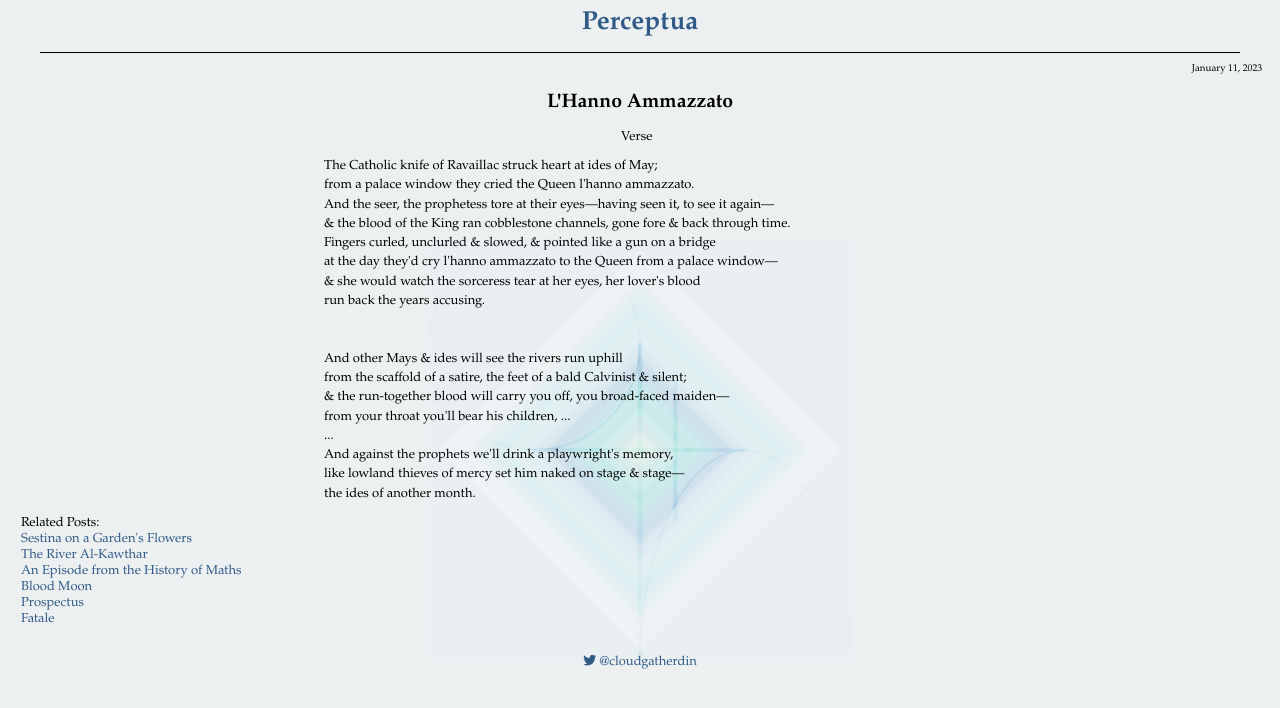
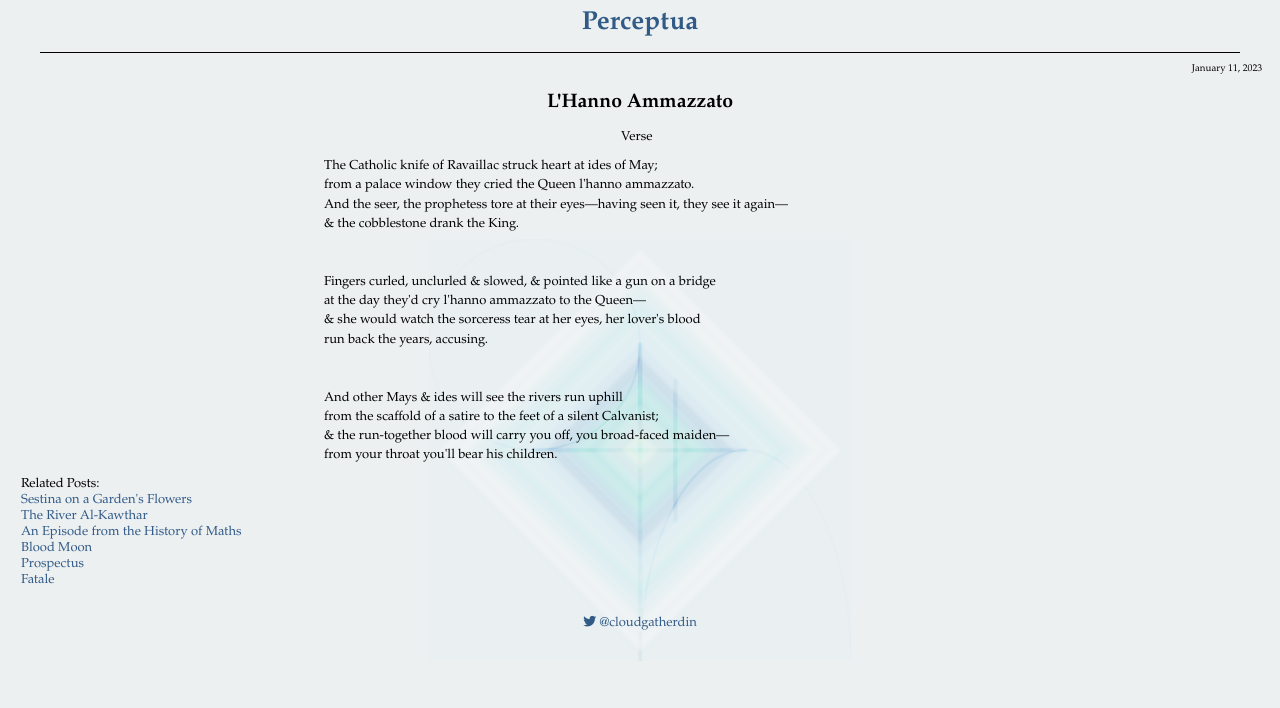
Before and after one commit to Perceptua/perceptua, a Jekyll site: the page built from _posts/2023-01-11-l'hanno-ammazzato.md, in a window 1280 px wide. Shown: the top 708 px of the page. Built offline with Jekyll 4.4.1, drawn with Linux system fonts in a browser that asks for light colours.

Commit message:
edit l'hanno ammazzato & the river al kawthar

```diff
--- a/_posts/2023-01-11-l'hanno-ammazzato.md
+++ b/_posts/2023-01-11-l'hanno-ammazzato.md
@@ -8,18 +8,15 @@ layout: post
 
 <p class="hanging">The Catholic knife of Ravaillac struck heart at ides of May;</p>
 <p class="hanging">from a palace window they cried the Queen l'hanno ammazzato.</p>
-<p class="hanging">And the seer, the prophetess tore at their eyes—having seen it, to see it again—</p>
-<p class="hanging">& the blood of the King ran cobblestone channels, gone fore & back through time.</p>
+<p class="hanging">And the seer, the prophetess tore at their eyes—having seen it, they see it again—</p>
+<p class="hanging">& the cobblestone drank the King.</p>
+<br>
 <p class="hanging">Fingers curled, unclurled & slowed, & pointed like a gun on a bridge</p>
-<p class="hanging">at the day they'd cry l'hanno ammazzato to the Queen from a palace window—</p>
+<p class="hanging">at the day they'd cry l'hanno ammazzato to the Queen—</p>
 <p class="hanging">& she would watch the sorceress tear at her eyes, her lover's blood</p>
-<p class="hanging">run back the years accusing.</p>
+<p class="hanging">run back the years, accusing.</p>
 <br>
 <p class="hanging">And other Mays & ides will see the rivers run uphill</p>
-<p class="hanging">from the scaffold of a satire, the feet of a bald Calvinist & silent;</p>
+<p class="hanging">from the scaffold of a satire to the feet of a silent Calvanist;</p>
 <p class="hanging">& the run-together blood will carry you off, you broad-faced maiden—</p>
-<p class="hanging">from your throat you'll bear his children, ...</p>
-<p class="hanging">...</p>
-<p class="hanging">And against the prophets we'll drink a playwright's memory,</p>
-<p class="hanging">like lowland thieves of mercy set him naked on stage & stage—</p>
-<p class="hanging">the ides of another month.</p>
+<p class="hanging">from your throat you'll bear his children.</p>
```
Also changed, not shown: _posts/2023-04-23-the-river-al-kawthar.md (+3 -3 lines).
